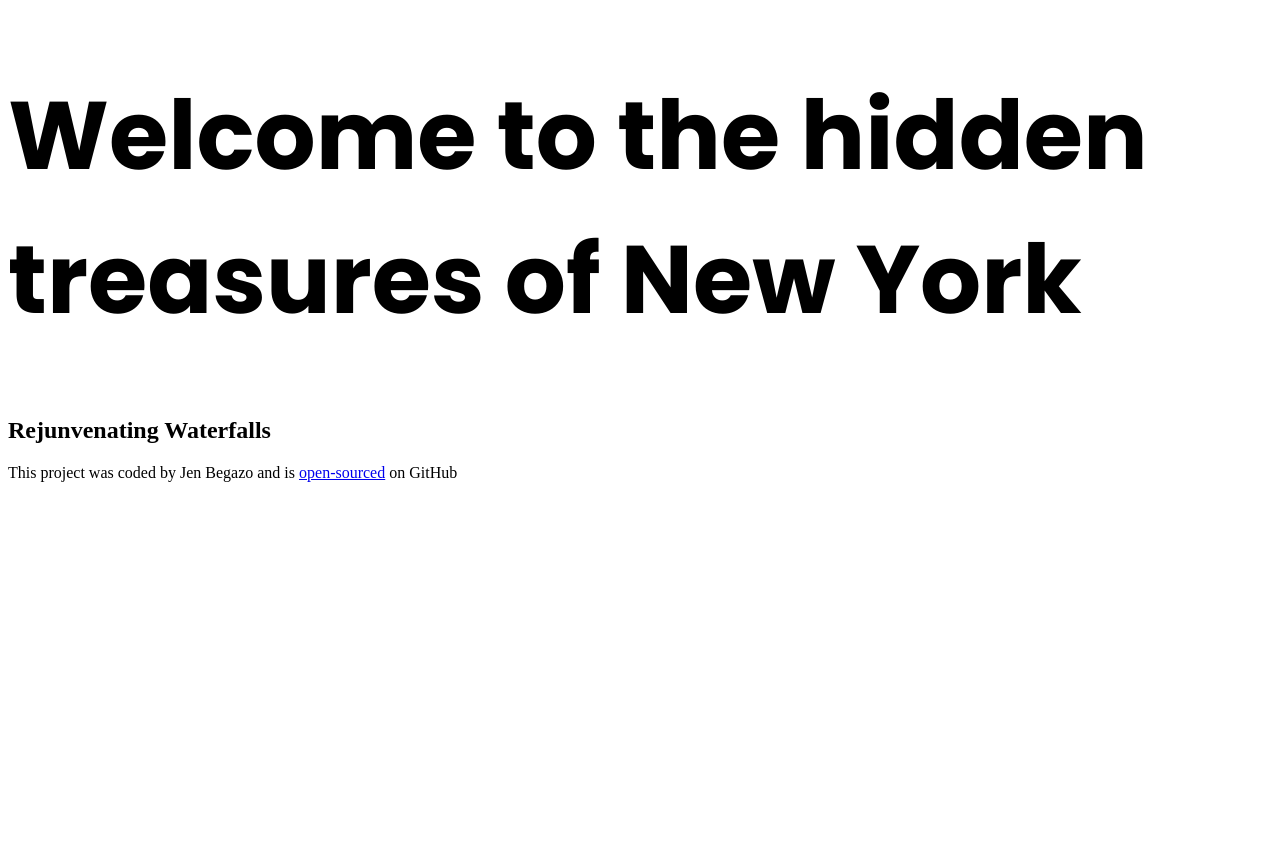
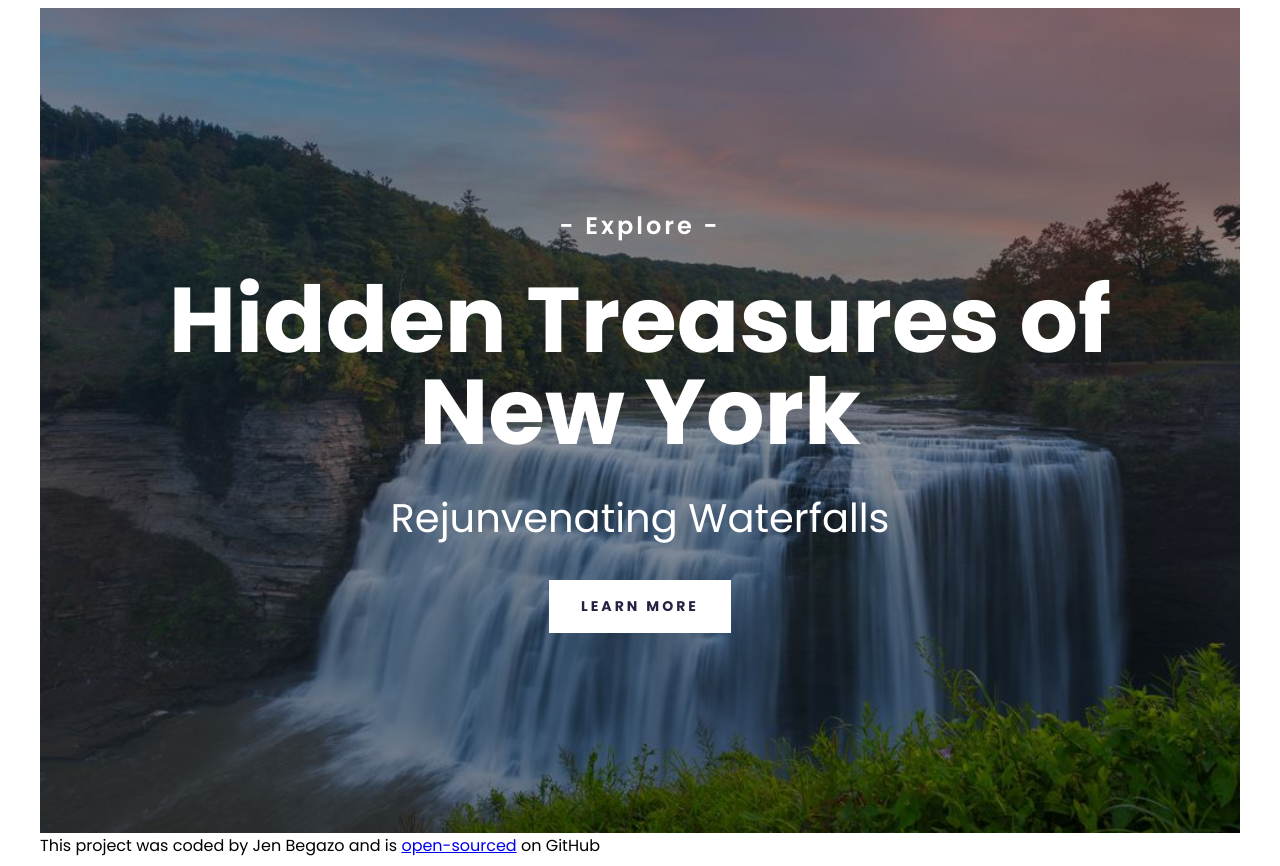
Before and after one commit to begazj/hidden-treasures-project, a plain HTML site: page index.html in a window 1280 px wide. Before the commit the page ends 800 px from the top, so only its background shows below. Drawn offline with Linux system fonts and the light colour scheme.

Commit message:
Added the header of the landing page

```diff
--- a/index.html
+++ b/index.html
@@ -14,8 +14,14 @@
     <title>Hidden Treasures of New York</title>
   </head>
   <body>
-    <h1>Welcome to the hidden treasures of New York</h1>
+    <div class="container">
+      <header>
+        <h3>- Explore -</h3>
+        <h1>Hidden Treasures of New York</h1>
         <h2>Rejunvenating Waterfalls</h2>
+        <a href="#more">Learn more</a>
+      </header>
+
       <footer>
         This project was coded by Jen Begazo and is
         <a
@@ -25,5 +31,6 @@
         >
         on GitHub
       </footer>
+    </div>
   </body>
 </html>
--- a/src/styles.css
+++ b/src/styles.css
@@ -1,7 +1,68 @@
-h1 {
+body {
   font-family: "Poppins", sans-serif;
+}
+header {
+  background-image: linear-gradient(rgba(0, 0, 0, 0.3), rgba(0, 0, 0, 0.4)),
+    url("../images/middle-falls-genesee-river-letchworth-state-park.jpeg");
+  background-repeat: no-repeat;
+  background-size: cover;
+  background-position: center;
+  color: white;
+  text-align: center;
+  padding: 200px 60px;
+}
+header h1 {
   font-style: normal;
   font-weight: 700;
-  font-size: 96px;
-  line-height: 144px;
+  font-size: 92px;
+  line-height: 1;
+  margin: 30px 0 30px;
 }
+header h2 {
+  font-weight: 400;
+  font-size: 40px;
+  line-height: 1.5;
+  margin: 0;
+}
+header h3 {
+  font-weight: 600;
+  font-size: 24px;
+  line-height: 1.5;
+  letter-spacing: 3px;
+  margin: 0;
+}
+header a {
+  font-weight: 700;
+  font-size: 14px;
+  line-height: 1.5;
+  text-align: center;
+  letter-spacing: 3px;
+  text-transform: uppercase;
+  text-decoration: none;
+  background-color: white;
+  color: #272044;
+  padding: 16px 32px;
+  display: inline-block;
+  margin-top: 32px;
+}
+.container {
+  max-width: 1200px;
+  margin: 0 auto;
+}
+@media (max-width: 900px) {
+  header {
+    padding: 60px 0;
+  }
+  header h1 {
+    font-size: 46px;
+  }
+  header h2 {
+    font-size: 20px;
+  }
+  header h3 {
+    font-size: 12px;
+  }
+  header a {
+    font-size: 12px;
+  }
+}
```
Also changed, not shown: 1 other file. Lines whose indentation alone changed are shown as unchanged.
